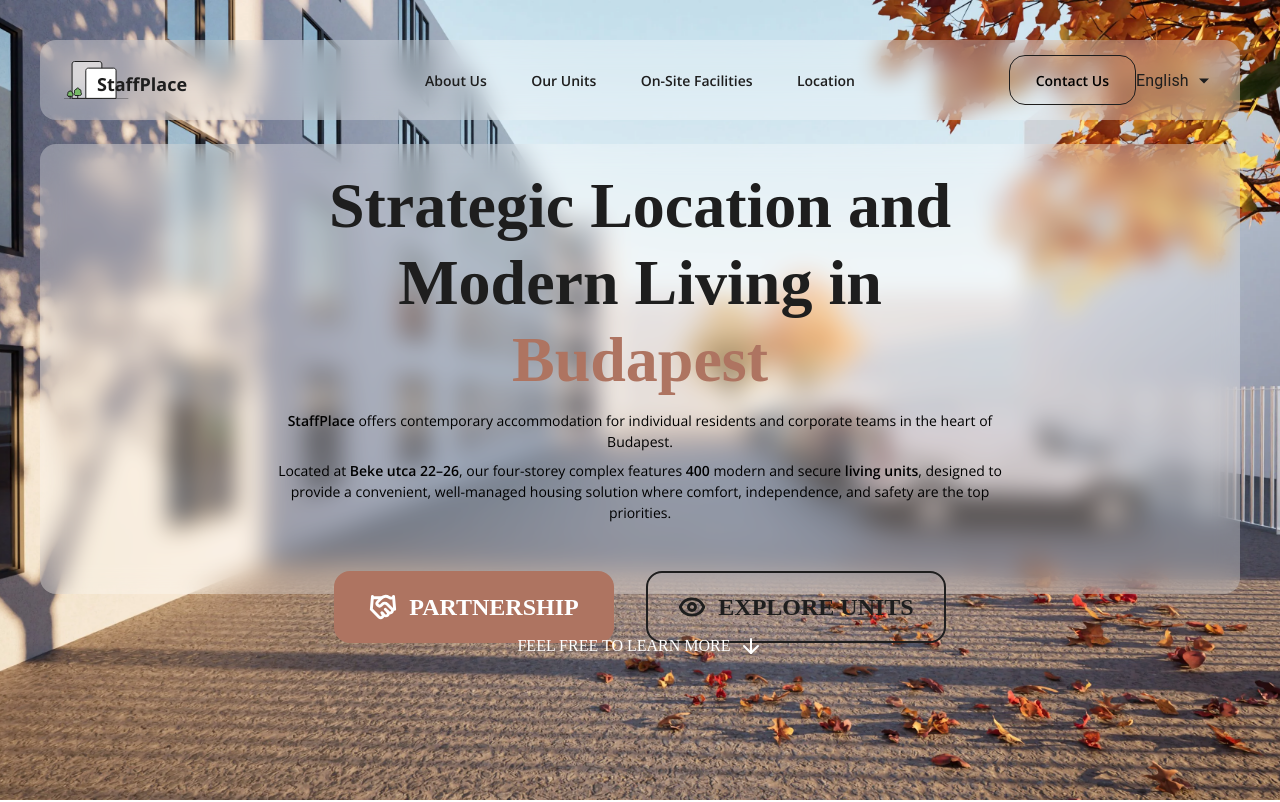
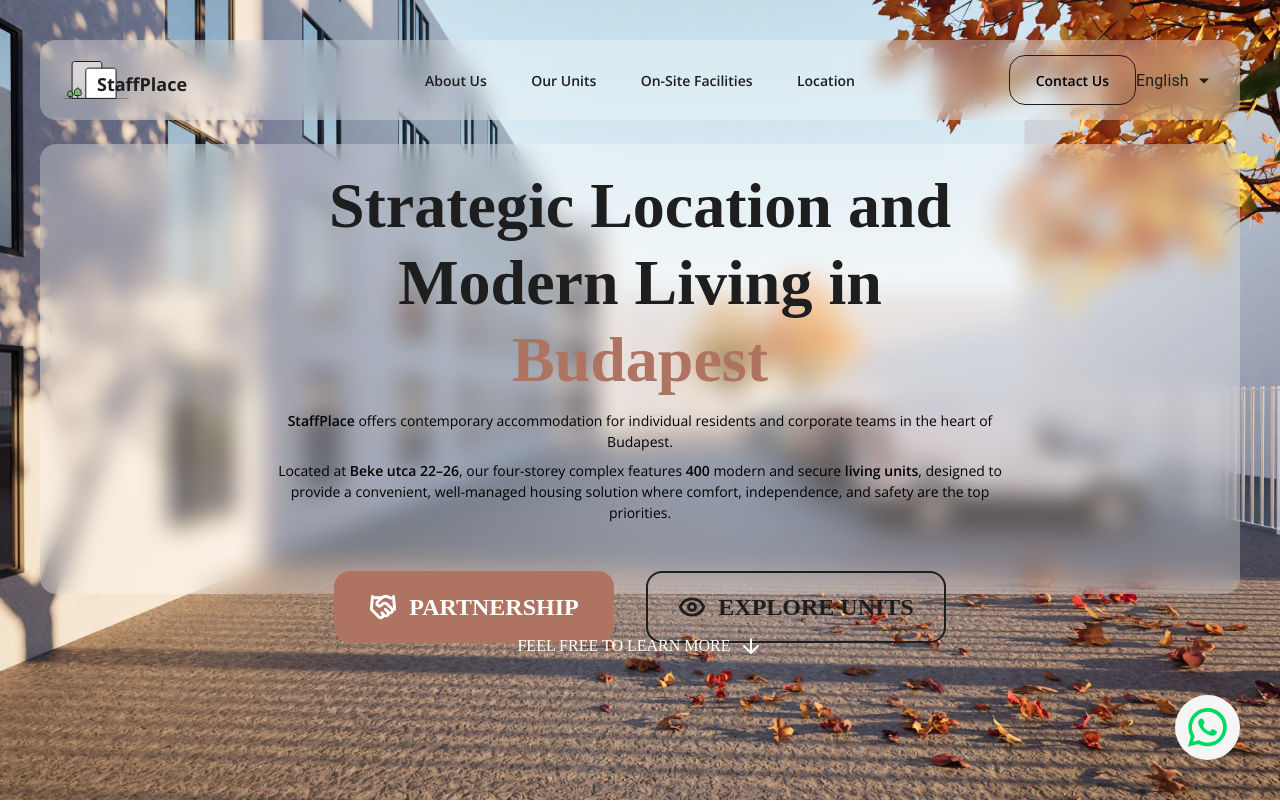
Before and after one commit to ZubalYana/stuffPlace-frontend, a React (Vite) app: page / in a window 1280 px wide. Shown: the top 802 px of the page. Built offline with nearby package versions, Linux system fonts and the light colour scheme; a web font is replaced by a local one.

Commit message:
add and fix the whatsUp icon

```diff
--- a/src/App.tsx
+++ b/src/App.tsx
@@ -5,6 +5,7 @@ import { AdvantagesPage } from './components/pages/AdvantagesPage'
 import { OurUnitsPage } from './components/pages/OurUnitsPage'
 import { OnSiteFacilities } from './components/pages/OnSiteFacilities'
 import { Footer } from './components/pages/Footer'
+import { WhatsUpIcon } from './components/elements/WhatsUpIcon'
 function App() {
 
   return (
@@ -15,6 +16,7 @@ function App() {
       <OurUnitsPage />
       <OnSiteFacilities />
       <Footer />
+      <WhatsUpIcon />
     </>
   )
 }
--- /dev/null
+++ b/src/components/elements/WhatsUpIcon.tsx
@@ -0,0 +1,7 @@
+export function WhatsUpIcon() {
+    return (
+        <div className="w-[50px] h-[50px] lg:w-[65px] lg:h-[65px] bg-[#F5F5F5] rounded-full cursor-pointer flex justify-center items-center fixed right-4 bottom-4 lg:right-10 lg:bottom-10 z-100">
+            <img src="./socials/whatsUp.svg" alt="whatsUp" width={'60%'} />
+        </div>
+    );
+}
```
Also changed, not shown: public/socials/whatsUp.svg (added).
